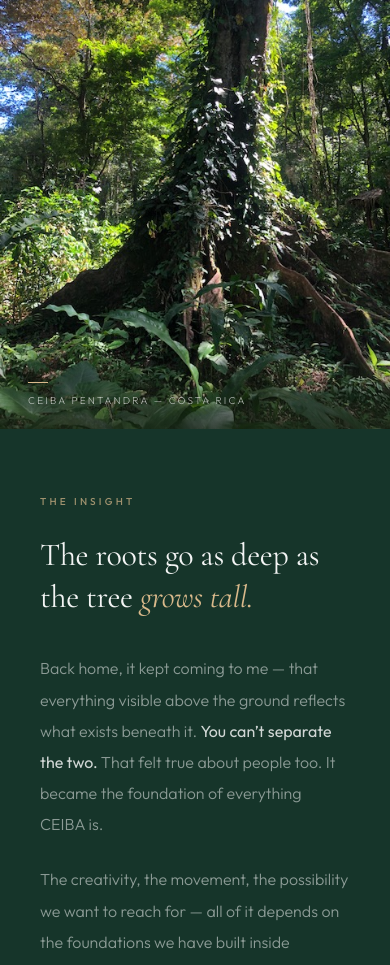
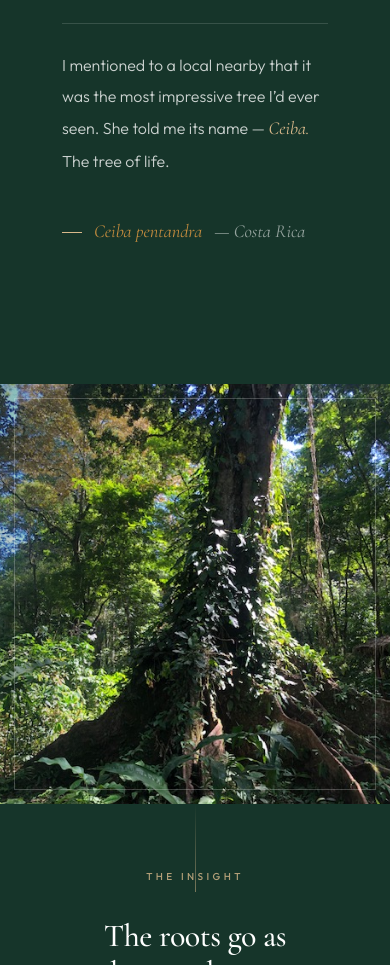
Before and after one commit to 9s4pr6gvvk-bot/ceiba, a plain HTML site: page about.html in a window 390 px wide. Shown: the part 3190-4155 px from the top of the page. Drawn offline with nearby package versions, Linux system fonts and the light colour scheme.

Commit message:
Update about.html

```diff
--- a/about.html
+++ b/about.html
@@ -116,53 +116,58 @@
   .origin-scene-tag span{ display:block; font-size:10px; letter-spacing:.3em; text-transform:uppercase; color:rgba(255,255,255,.45); }
   .origin-scene-tag span:first-child{ color:var(--gold-soft); font-size:11px; letter-spacing:.2em; margin-bottom:6px; }
 
-  /* ══ STORY: prose + portrait ══ */
-  .story{ background:var(--bg); }
-  .story-top{ max-width:var(--max); margin:0 auto; display:grid; grid-template-columns:1fr 1fr; min-height:580px; }
-  .story-prose{ padding:96px 72px 96px 40px; display:flex; flex-direction:column; justify-content:center; border-right:1px solid var(--border-lt); }
-  .story-prose p{ font-size:15.5px; color:var(--muted); line-height:1.9; max-width:50ch; }
-  .story-prose p + p{ margin-top:22px; }
-  .story-portrait{ position:relative; overflow:hidden; }
-  .story-portrait img{ width:100%; height:100%; object-fit:cover; object-position:center 18%; display:block; transition:transform 1.8s var(--ease); }
-  .story-portrait:hover img{ transform:scale(1.04); }
-  .story-portrait-cap{ position:absolute; bottom:0; left:0; right:0; background:linear-gradient(to top, rgba(22,35,18,.72), transparent); padding:32px 28px 20px; font-size:10px; letter-spacing:.22em; text-transform:uppercase; color:rgba(255,255,255,.62); }
-  .story-portrait-cap::before{ content:''; display:block; width:20px; height:1px; background:var(--gold-soft); margin-bottom:9px; }
+  /* ══ STORY: text left, photo right ══ */
+  .story{ position:relative; background:var(--forest-deep); overflow:hidden; }
+  .story-grid{ max-width:var(--max); margin:0 auto; display:grid; grid-template-columns:1fr 1fr; align-items:stretch; min-height:min(88vh,760px); }
+  .story-inner{ display:flex; align-items:center; }
+  .story-panel{ padding:clamp(72px,8vw,112px) clamp(48px,5vw,80px) clamp(72px,8vw,112px) 40px; max-width:600px; }
+  .story-eyebrow{ display:flex; align-items:center; gap:14px; font-size:10px; letter-spacing:.3em; text-transform:uppercase; color:var(--gold-soft); font-weight:500; margin-bottom:32px; }
+  .story-eyebrow::before{ content:''; width:34px; height:1px; background:var(--gold-soft); }
+  .story-chapter{ position:relative; }
+  .story-chapter + .story-chapter{ margin-top:26px; padding-top:26px; border-top:1px solid rgba(255,255,255,.14); }
+  .story-chapter p{ font-size:16px; color:rgba(255,255,255,.78); line-height:1.9; }
+  .story-chapter:first-child p{ font-size:17px; color:rgba(255,255,255,.95); }
+  .story-chapter em{ font-family:'Cormorant Garamond',serif; font-style:italic; color:var(--gold-soft); font-size:1.14em; }
+  .story-cap{ margin-top:40px; font-family:'Cormorant Garamond',serif; font-style:italic; font-size:1.15rem; color:rgba(255,255,255,.55); display:flex; align-items:center; gap:12px; }
+  .story-cap::before{ content:''; width:20px; height:1px; background:var(--gold-soft); }
+
+  .story-figure{ position:relative; overflow:hidden; }
+  .story-figure img{ position:absolute; inset:0; width:100%; height:100%; object-fit:cover; object-position:center 30%; transform:scale(1.05); transition:transform 1.8s var(--ease); }
+  .story-figure:hover img{ transform:scale(1.1); }
+  .story-figure-frame{ position:absolute; inset:14px; border:1px solid rgba(255,255,255,.22); pointer-events:none; z-index:2; }
+  .story-figure-tone{ position:absolute; inset:0; background:linear-gradient(105deg, rgba(22,53,42,.35) 0%, rgba(22,53,42,0) 40%); pointer-events:none; }
 
   /* ══ BELIEF ══ */
-  .belief{ background:var(--forest-deep); }
-  /* Root graphic — large, right-anchored, purely atmospheric */
-
-  .belief-in{ max-width:var(--max); margin:0 auto; padding:96px 40px 104px; }
-
-
-
-  /* Single-column philosophy — everything aligned, nothing competing */
-  .belief-body{ max-width:640px; }
-  .belief-eyebrow{ font-size:10px; letter-spacing:.32em; text-transform:uppercase; color:var(--gold-soft); font-weight:500; opacity:.7; margin-bottom:24px; }
+  .belief{ background:var(--forest-deep); position:relative; overflow:hidden; }
+  .belief::before{ content:''; position:absolute; top:0; left:50%; width:1px; height:88px; background:linear-gradient(to bottom, transparent, var(--gold-soft)); opacity:.5; }
+  .belief-in{ position:relative; max-width:760px; margin:0 auto; padding:clamp(96px,11vw,140px) 40px clamp(88px,10vw,120px); text-align:center; }
+  .belief-body{ max-width:none; }
+  .belief-eyebrow{ font-size:10px; letter-spacing:.34em; text-transform:uppercase; color:var(--gold-soft); font-weight:500; opacity:.8; margin-bottom:32px; }
   .belief-pull{
     font-family:'Cormorant Garamond',serif;
-    font-size:clamp(1.7rem,2.6vw,2.4rem);
-    font-weight:400; line-height:1.3;
-    color:rgba(255,255,255,.95);
-    letter-spacing:-.01em;
-    margin-bottom:36px;
+    font-size:clamp(2.2rem,4.4vw,3.6rem);
+    font-weight:500; line-height:1.16;
+    color:#fff; letter-spacing:-.015em;
+    margin:0 auto 40px; max-width:16ch;
   }
   .belief-pull em{ color:var(--gold-soft); font-style:italic; }
-  .belief-note{ font-size:16px; color:rgba(255,255,255,.5); line-height:1.95; margin-bottom:24px; }
-  .belief-note strong{ color:rgba(255,255,255,.8); font-weight:400; }
-  .belief-creed{ padding-top:0; }
+  /* Descending root-line divider under the pull-quote */
+  .belief-rootline{ width:1px; height:64px; margin:0 auto 40px; background:linear-gradient(to bottom, var(--gold), transparent); position:relative; }
+  .belief-rootline::before,.belief-rootline::after{ content:''; position:absolute; top:18px; width:26px; height:1px; background:linear-gradient(to var(--dir,right), var(--gold-soft), transparent); opacity:.6; }
+  .belief-rootline::before{ right:0; transform-origin:right; transform:rotate(32deg); }
+  .belief-rootline::after{ left:0; transform-origin:left; transform:rotate(-32deg); }
+  .belief-note{ font-size:16px; color:rgba(255,255,255,.58); line-height:1.95; margin:0 auto 40px; max-width:52ch; }
+  .belief-note strong{ color:rgba(255,255,255,.88); font-weight:400; }
+  .belief-creed{ max-width:56ch; margin:0 auto; padding-top:40px; border-top:1px solid rgba(255,255,255,.1); }
   .belief-creed p{
-    font-size:16px; color:rgba(255,255,255,.5);
-    line-height:1.95; font-weight:300;
-    font-family:'Outfit',sans-serif;
+    font-size:16.5px; color:rgba(255,255,255,.62);
+    line-height:1.95; font-weight:300; font-family:'Outfit',sans-serif;
   }
   .belief-creed p + p{ margin-top:24px; }
-  .belief-creed em{ color:var(--gold-soft); font-style:italic; }
+  .belief-creed em{ color:var(--gold-soft); font-style:italic; font-family:'Cormorant Garamond',serif; font-size:1.1em; }
   .belief-sign{
-    margin-top:44px; padding-top:20px;
-    border-top:1px solid rgba(255,255,255,.08);
-    font-size:10px; letter-spacing:.28em; text-transform:uppercase;
-    color:rgba(255,255,255,.26);
+    margin-top:52px; font-family:'Cormorant Garamond',serif; font-style:italic;
+    font-size:clamp(1.5rem,2.4vw,2.1rem); color:var(--gold-soft); line-height:1.3;
   }
 
   /* ══ PERSONAL NOTE — full-bleed halves ══ */
@@ -240,9 +245,9 @@
   @media (max-width:1080px){
     .nav-links,.nav-cta{ display:none; } .hamburger{ display:flex; }
     .professional-grid{ grid-template-columns:1fr; gap:48px; }
-    .story-top{ grid-template-columns:1fr; }
-    .story-prose{ padding:64px 40px; border-right:none; border-bottom:1px solid var(--border-lt); }
-    .story-portrait{ min-height:420px; }
+    .story-grid{ grid-template-columns:1fr; }
+    .story-figure{ min-height:420px; }
+    .story-panel{ padding:64px 40px; max-width:none; }
 
     .belief-in{ padding:64px 40px 80px; }
     .note-in{ grid-template-columns:1fr; }
@@ -265,6 +270,10 @@
     .origin-scene-h{ font-size:2.4rem; }
     .origin-scene-tag{ text-align:left; }
     .belief-pull{ font-size:2rem; }
+    .story{ min-height:0; }
+    .story-scrim{ background:linear-gradient(to top, rgba(15,26,14,.92) 0%, rgba(15,26,14,.7) 45%, rgba(15,26,14,.55) 100%); }
+    .story-inner{ padding:80px 22px 72px; }
+    .story-bg{ background-position:center center; }
     .footer-top,.footer-bottom{ flex-direction:column; gap:6px; }
     .cta{ padding:88px 0; }
   }
@@ -357,17 +366,28 @@
     </div>
   </section>
 
-  <!-- ══ STORY: prose + portrait ══ -->
+  <!-- ══ STORY: text left, photo right ══ -->
   <section class="story">
-    <div class="story-top">
-      <div class="story-prose reveal">
-        <p>I was travelling solo around Costa Rica — the first time I'd done anything like that since my younger years. I'd arrived mentally exhausted, in the middle of a significant period of change in my own life. I was already building a new business but hadn't yet found the heart of it.</p>
-        <p>One morning I rode my bike down an old road into the forest and came across a huge tree. The roots spread across the ground in every direction, heavy and ancient. The trunk was vast. Looking up, the canopy caught the light, leaves shining right at the top.</p>
-        <p>I mentioned to a local nearby that it was the most impressive tree I&rsquo;d ever seen. She told me its name &mdash; <em>Ceiba.</em> The tree of life.</p>
+    <div class="story-grid">
+      <div class="story-inner">
+        <div class="story-panel">
+          <div class="story-eyebrow reveal">The Tree</div>
+          <div class="story-chapter reveal" data-d="1">
+            <p>I was travelling solo around Costa Rica — the first time I'd done anything like that since my younger years. I'd arrived mentally exhausted, in the middle of a significant period of change in my own life. I was already building a new business but hadn't yet found the heart of it.</p>
+          </div>
+          <div class="story-chapter reveal" data-d="2">
+            <p>One morning I rode my bike down an old road into the forest and came across a huge tree. The roots spread across the ground in every direction, heavy and ancient. The trunk was vast. Looking up, the canopy caught the light, leaves shining right at the top.</p>
+          </div>
+          <div class="story-chapter reveal" data-d="3">
+            <p>I mentioned to a local nearby that it was the most impressive tree I&rsquo;d ever seen. She told me its name &mdash; <em>Ceiba.</em> The tree of life.</p>
+          </div>
+          <div class="story-cap reveal" data-d="4"><em>Ceiba pentandra</em> &mdash; Costa Rica</div>
+        </div>
       </div>
-      <div class="story-portrait reveal" data-d="1">
+      <div class="story-figure reveal" data-d="1">
         <img src="https://raw.githubusercontent.com/9s4pr6gvvk-bot/ceiba/refs/heads/main/real%20ceiba%20tree%202.jpg" alt="The Ceiba tree, Costa Rica" />
-        <div class="story-portrait-cap">Ceiba pentandra &mdash; Costa Rica</div>
+        <div class="story-figure-tone" aria-hidden="true"></div>
+        <div class="story-figure-frame" aria-hidden="true"></div>
       </div>
     </div>
   </section>
@@ -375,10 +395,10 @@
   <!-- ══ BELIEF ══ -->
   <section class="belief">
     <div class="belief-in reveal">
-
       <div class="belief-body">
         <div class="belief-eyebrow">The Insight</div>
         <p class="belief-pull">The roots go as deep as the tree <em>grows tall.</em></p>
+        <div class="belief-rootline" aria-hidden="true"></div>
         <p class="belief-note">Back home, it kept coming to me — that everything visible above the ground reflects what exists beneath it. <strong>You can&rsquo;t separate the two.</strong> That felt true about people too. It became the foundation of everything CEIBA is.</p>
         <div class="belief-creed">
           <p>The creativity, the movement, the possibility we want to reach for — all of it depends on the foundations we have built inside ourselves.</p>
@@ -386,7 +406,6 @@
         </div>
         <p class="belief-sign">That is the work CEIBA does.</p>
       </div>
-
     </div>
   </section>
 
```
